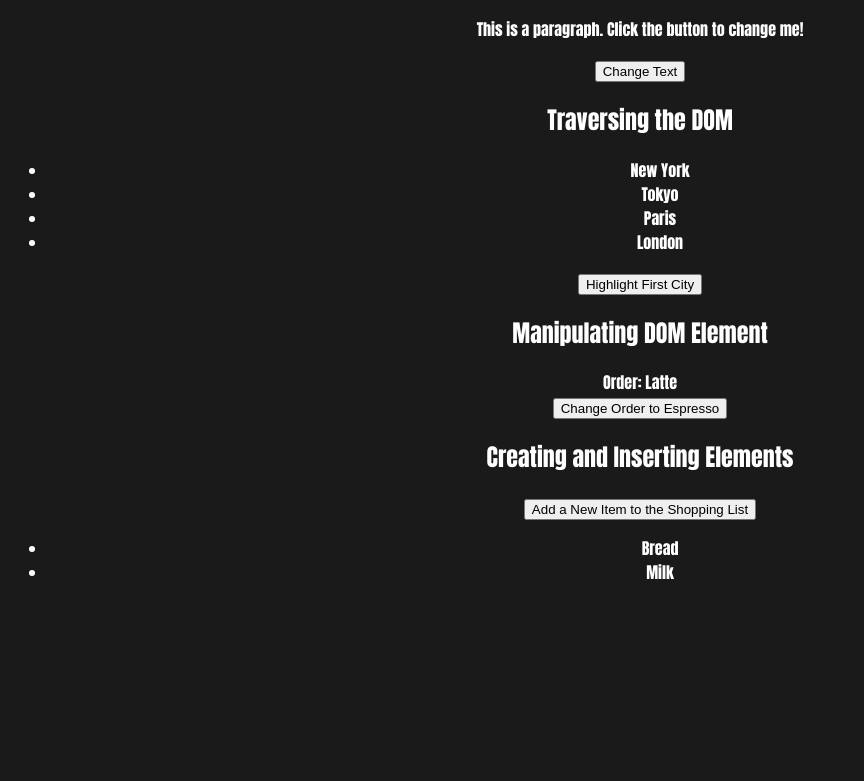
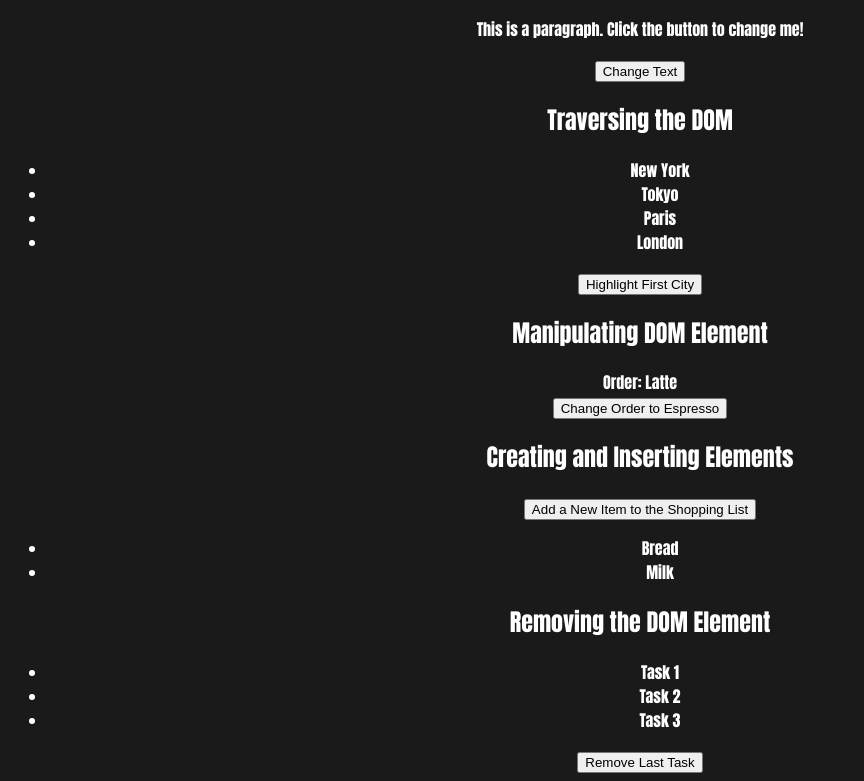
Before and after one commit to TridipKarmakar/webdev_learning, a website: page JS/DOM/dom.html in a window 1280 px wide. Shown: the part 131-912 px from the top of the page, without its empty margins (0-864 px from the left). Before the commit the page ends 800 px from the top, so only its background shows below. Drawn offline with Linux system fonts and the light colour scheme.

Commit message:
complete example 5

```diff
--- a/JS/DOM/dom.html
+++ b/JS/DOM/dom.html
@@ -67,6 +67,19 @@
       </ul>
     </section>
 
+    <!-- Example 5: Removing the DOM Element  -->
+    <section id="example-4">
+      <h2>Removing the DOM Element</h2>
+
+      <ul id="taskList">
+        <li>Task 1</li>
+        <li>Task 2</li>
+        <li>Task 3</li>
+      </ul>
+
+      <button id="removeLastTask">Remove Last Task</button>
+    </section>
+
     <script src="./sript.js "></script>
   </body>
 </html>
--- a/JS/DOM/sript.js
+++ b/JS/DOM/sript.js
@@ -24,3 +24,9 @@ document.getElementById("addNewItem").addEventListener("click", () => {
   newItem.textContent = "Eggs";
   let coffeeType = document.getElementById("shoppingList").appendChild(newItem);
 });
+
+// example 5
+document.getElementById("removeLastTask").addEventListener("click", () => {
+  let taskList = document.getElementById("taskList");
+  taskList.lastElementChild.remove();
+});
```
